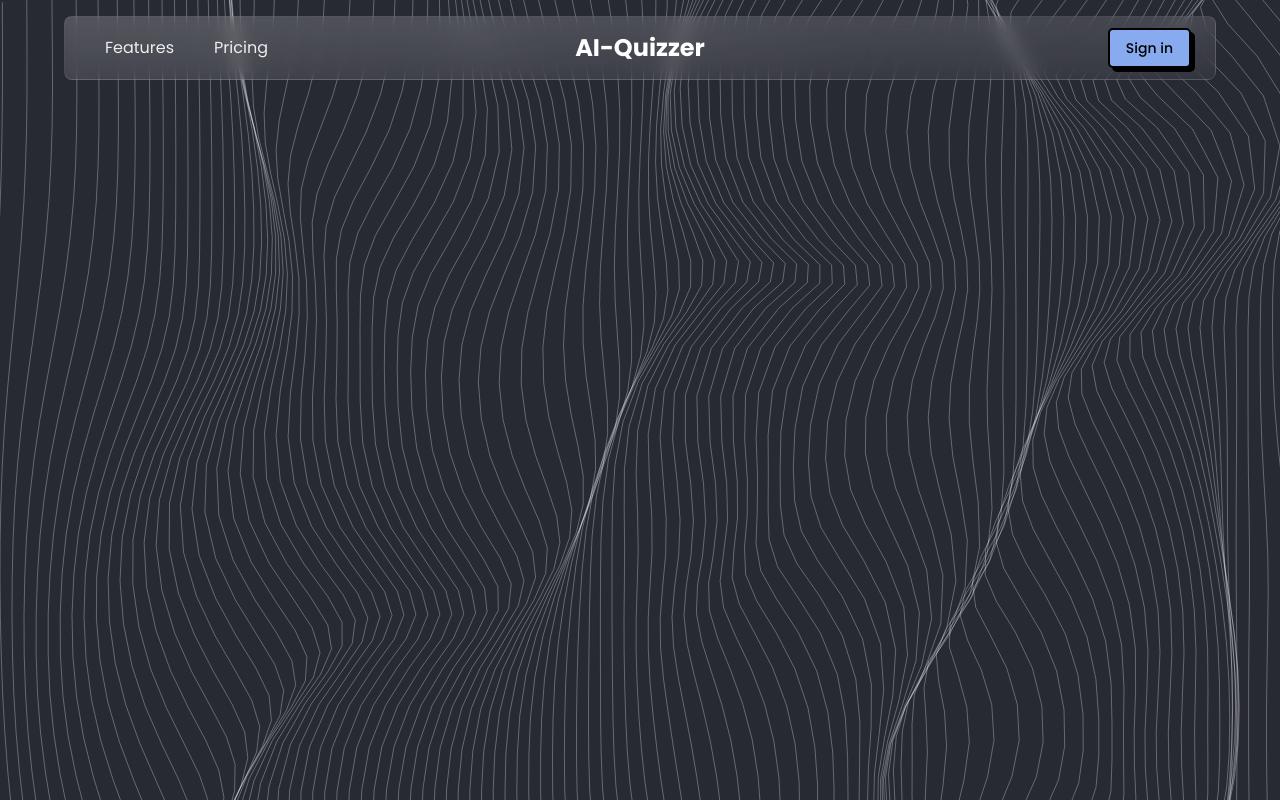
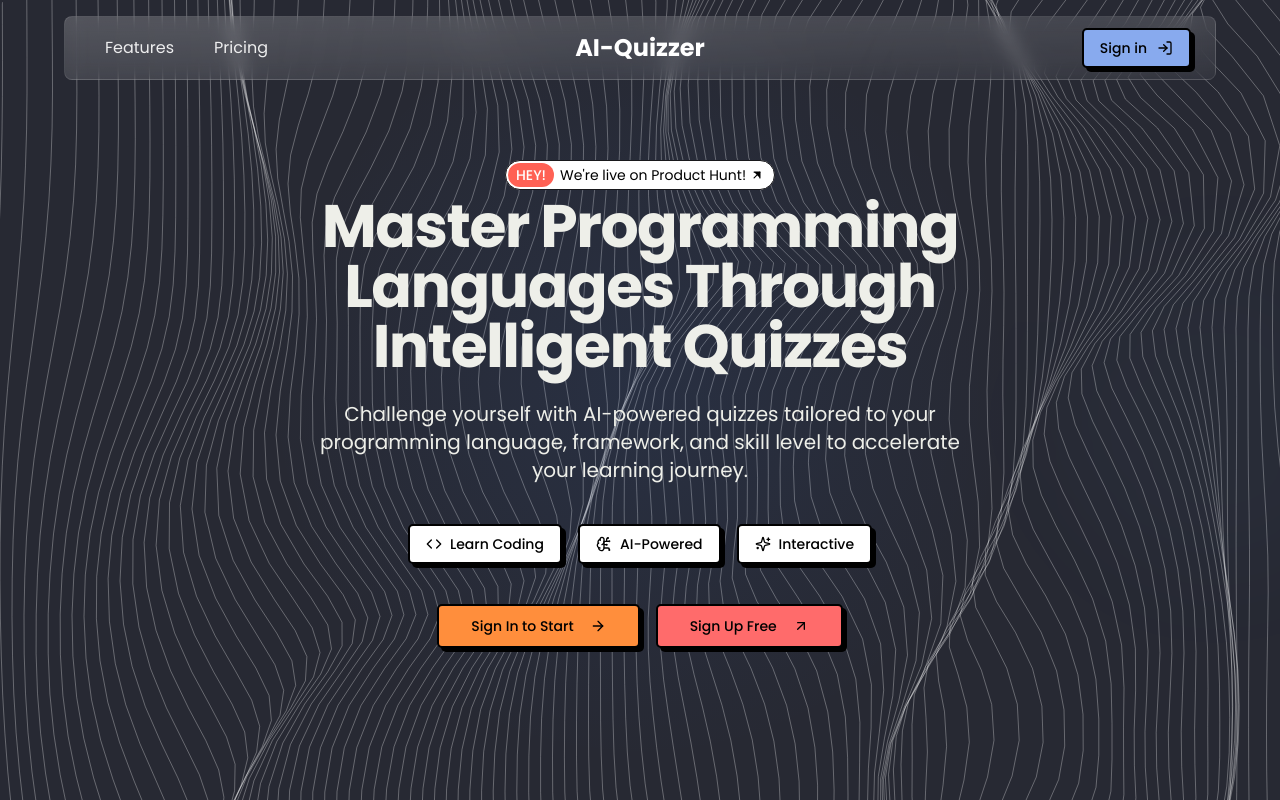
Before and after one commit to druvkotwani/ai-quizzer, a Next.js app: page / in a window 1280 px wide. Built offline with nearby package versions, Linux system fonts and the light colour scheme.

Commit message:
Add NeoHero component with interactive tech cards and Product Hunt banner

```diff
--- a/src/app/page.tsx
+++ b/src/app/page.tsx
@@ -1,9 +1,10 @@
+import NeoHero from "@/components/Hero";
 import { Waves } from "@/components/waves-background";
 
 export default function Home() {
   return (
-    <main>
-      <div className="relative w-full min-h-screen bg-background/80 rounded-lg overflow-hidden">
+    <main className="relative">
+      <div className="absolute inset-0 w-full min-h-screen bg-background/80 rounded-lg overflow-hidden">
         <div className="absolute inset-0">
           <Waves
             lineColor={"rgba(255, 255, 255, 0.3"}
@@ -21,6 +22,7 @@
         </div>
       </div>
       {/* Demo content to show scrolling effect */}
+      <NeoHero />
     </main>
   );
 }
--- /dev/null
+++ b/src/components/Hero.tsx
@@ -0,0 +1,146 @@
+"use client";
+
+import React, { useEffect, useRef, useState } from "react";
+import {
+  ArrowRight,
+  Code,
+  BrainCircuit,
+  Sparkles,
+  ArrowUpRight,
+} from "lucide-react";
+import Link from "next/link";
+import { Button } from "./ui/button";
+import ProductHuntBanner from "./ProducthuntBanner";
+
+const NeoHero = () => {
+  const heroRef = useRef<HTMLDivElement>(null);
+  const [hoverCard, setHoverCard] = useState<number | null>(null);
+
+  useEffect(() => {
+    const observer = new IntersectionObserver(
+      ([entry]) => {
+        if (entry.isIntersecting) {
+          entry.target.classList.add("animate-fadeIn");
+        }
+      },
+      { threshold: 0.1 }
+    );
+
+    if (heroRef.current) {
+      observer.observe(heroRef.current);
+    }
+
+    return () => {
+      if (heroRef.current) {
+        observer.unobserve(heroRef.current);
+      }
+    };
+  }, []);
+
+  const techCards = [
+    { icon: <Code className="w-6 h-6" />, label: "Learn Coding" },
+    { icon: <BrainCircuit className="w-6 h-6" />, label: "AI-Powered" },
+    { icon: <Sparkles className="w-6 h-6" />, label: "Interactive" },
+  ];
+
+  return (
+    <section
+      ref={heroRef}
+      className="pt-32 pb-24 md:pt-40 md:pb-32 relative overflow-hidden"
+      style={{
+        backgroundImage:
+          "radial-gradient(circle at 50% 50%, rgba(59, 130, 246, 0.08) 0%, rgba(59, 130, 246, 0) 50%)",
+      }}
+    >
+      {/* Background elements */}
+      <div className="absolute inset-0 overflow-hidden pointer-events-none">
+        <div
+          className="absolute -top-24 -left-24 w-96 h-96 bg-primary/5 rounded-full blur-3xl animate-pulse"
+          style={{ animationDuration: "8s" }}
+        ></div>
+        <div
+          className="absolute top-1/3 -right-24 w-80 h-80 bg-blue-400/5 rounded-full blur-3xl animate-pulse"
+          style={{ animationDuration: "12s" }}
+        ></div>
+      </div>
+
+      <div className="container mx-auto px-4 sm:px-6 lg:px-8">
+        <div className="max-w-4xl mx-auto text-center">
+          {/* <span className="inline-block text-sm font-medium bg-[#ff8e3c]/20 text-[#ff8e3c] px-3 py-1 rounded-full mb-6 animate-scaleIn border-2 border-black">
+            Elevate Your Coding Skills
+          </span> */}
+          <ProductHuntBanner />
+          <h1
+            className="text-4xl md:text-5xl lg:text-6xl font-display font-bold tracking-tight text-balance mb-6 animate-slideUp"
+            style={{ animationDelay: "0.1s" }}
+          >
+            Master Programming Languages Through Intelligent Quizzes
+          </h1>
+          <p
+            className="text-xl text-muted-foreground mb-10 max-w-2xl mx-auto animate-slideUp font-secondary"
+            style={{ animationDelay: "0.2s" }}
+          >
+            Challenge yourself with AI-powered quizzes tailored to your
+            programming language, framework, and skill level to accelerate your
+            learning journey.
+          </p>
+
+          {/* Interactive tech cards */}
+          <div
+            className="flex flex-wrap justify-center gap-4 mb-10 animate-slideUp"
+            style={{ animationDelay: "0.25s" }}
+          >
+            {techCards.map((card, index) => (
+              <Button
+                key={index}
+                variant="default"
+                className={`flex items-center gap-2 transition-all duration-300 ${
+                  hoverCard === index
+                    ? "bg-black text-white"
+                    : "bg-white text-black"
+                }`}
+                onMouseEnter={() => setHoverCard(index)}
+                onMouseLeave={() => setHoverCard(null)}
+              >
+                <div
+                  className={`transition-all duration-300 ${
+                    hoverCard === index ? "text-white" : "text-black"
+                  }`}
+                >
+                  {card.icon}
+                </div>
+                <span
+                  className={`font-secondary font-medium ${
+                    hoverCard === index ? "text-white" : "text-black"
+                  }`}
+                >
+                  {card.label}
+                </span>
+              </Button>
+            ))}
+          </div>
+
+          <div
+            className="flex flex-col sm:flex-row items-center justify-center gap-4 animate-slideUp"
+            style={{ animationDelay: "0.3s" }}
+          >
+            <Link href="/signin">
+              <Button size="lg" className="w-full sm:w-auto group bg-[#ff8e3c]">
+                Sign In to Start
+                <ArrowRight className="ml-2 h-4 w-4 transition-transform group-hover:translate-x-1" />
+              </Button>
+            </Link>
+            <Link href="/signup">
+              <Button size="lg" className="w-full sm:w-auto group bg-[#ff6b6b]">
+                Sign Up Free
+                <ArrowUpRight className="ml-2 h-4 w-4 transition-transform group-hover:translate-x-1" />
+              </Button>
+            </Link>
+          </div>
+        </div>
+      </div>
+    </section>
+  );
+};
+
+export default NeoHero;
--- a/src/components/Navbar.tsx
+++ b/src/components/Navbar.tsx
@@ -2,7 +2,7 @@
 import Link from "next/link";
 import { useEffect, useState } from "react";
 import { Button } from "./ui/button";
-import { MenuIcon } from "lucide-react";
+import { MenuIcon, LogIn } from "lucide-react";
 import {
   Sheet,
   SheetClose,
@@ -142,6 +142,7 @@
           <div className="flex items-center space-x-4">
             <Button variant="default">
               <Link href="/sign-in">Sign in</Link>
+              <LogIn className="ml-[2px]" />
             </Button>
           </div>
         </div>
--- /dev/null
+++ b/src/components/ProducthuntBanner.tsx
@@ -0,0 +1,41 @@
+// components/ProductHuntBanner.jsx
+import React from "react";
+import Link from "next/link";
+
+const ProductHuntBanner = ({
+  url = "#",
+  text = "We're live on Product Hunt!",
+}) => {
+  return (
+    <div className="mb-1.5 rounded-full bg-zinc-600 w-fit mx-auto">
+      <Link
+        href={url}
+        target="_blank"
+        rel="nofollow"
+        className="flex origin-top-left items-center rounded-full border border-zinc-900 bg-white p-0.5 text-sm transition-transform hover:-rotate-2 w-fit"
+      >
+        <span className="rounded-full bg-[#FF6154] px-2 py-0.5 font-medium text-white">
+          HEY!
+        </span>
+        <span className="ml-1.5 mr-1 inline-block text-black">{text}</span>
+        <svg
+          stroke="#000"
+          fill="#000"
+          strokeWidth="2"
+          viewBox="0 0 24 24"
+          strokeLinecap="round"
+          strokeLinejoin="round"
+          className="mr-2 inline-block"
+          height="1em"
+          width="1em"
+          xmlns="http://www.w3.org/2000/svg"
+        >
+          <line x1="7" y1="17" x2="17" y2="7"></line>
+          <polyline points="7 7 17 7 17 17"></polyline>
+        </svg>
+      </Link>
+    </div>
+  );
+};
+
+export default ProductHuntBanner;
```
